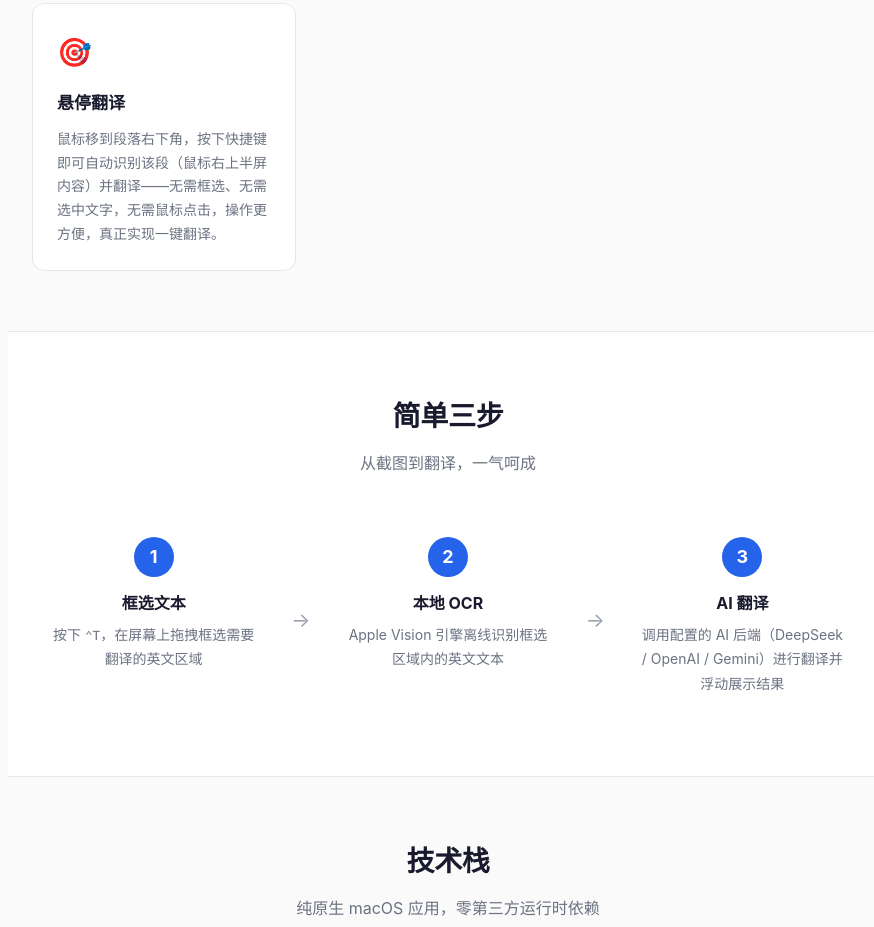
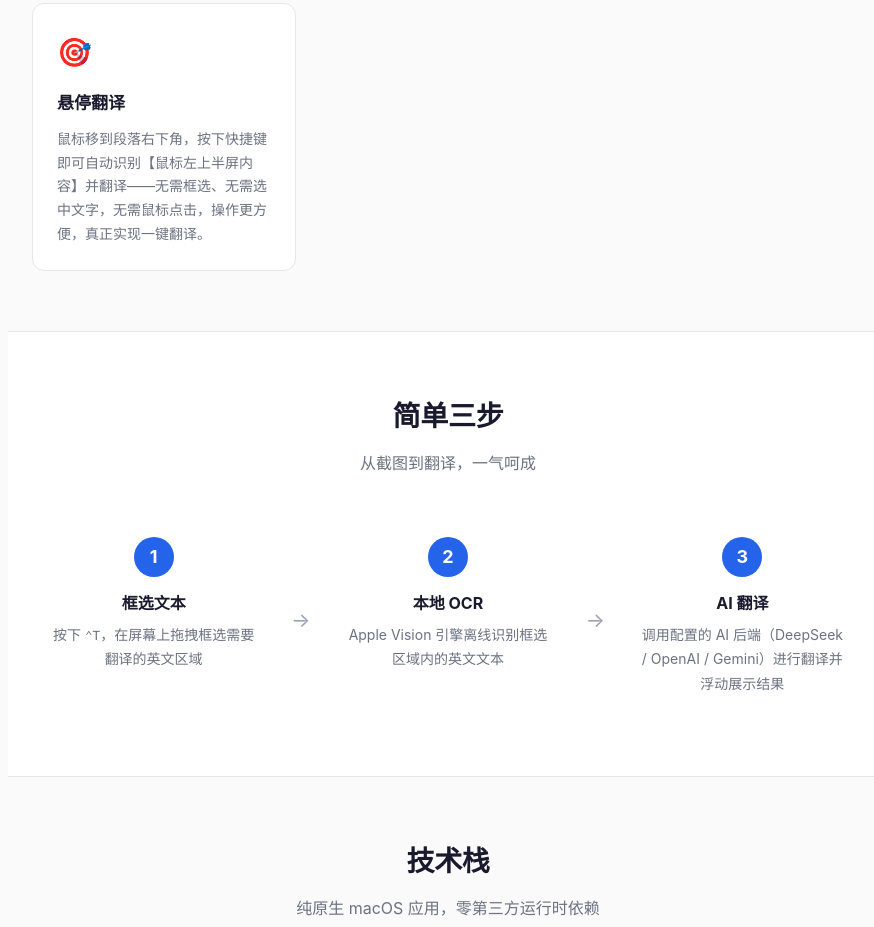
Before and after one commit to liuxiaominglove/elta, a plain HTML site: page website/index.html in a window 1280 px wide. Shown: the part 1333-2260 px from the top of the page, without its empty margins (192-1066 px from the left). Drawn offline with Linux system fonts and the light colour scheme.

Commit message:
docs(website): 悬停翻译描述改为「自动识别【鼠标左上半屏内容】」

```diff
--- a/website/index.html
+++ b/website/index.html
@@ -94,7 +94,7 @@
     <div class="feature-card">
       <div class="feature-icon">🎯</div>
       <h3>悬停翻译</h3>
-      <p>鼠标移到段落右下角，按下快捷键即可自动识别该段（鼠标右上半屏内容）并翻译——无需框选、无需选中文字，无需鼠标点击，操作更方便，真正实现一键翻译。</p>
+      <p>鼠标移到段落右下角，按下快捷键即可自动识别【鼠标左上半屏内容】并翻译——无需框选、无需选中文字，无需鼠标点击，操作更方便，真正实现一键翻译。</p>
     </div>
   </div>
 </section>
```
